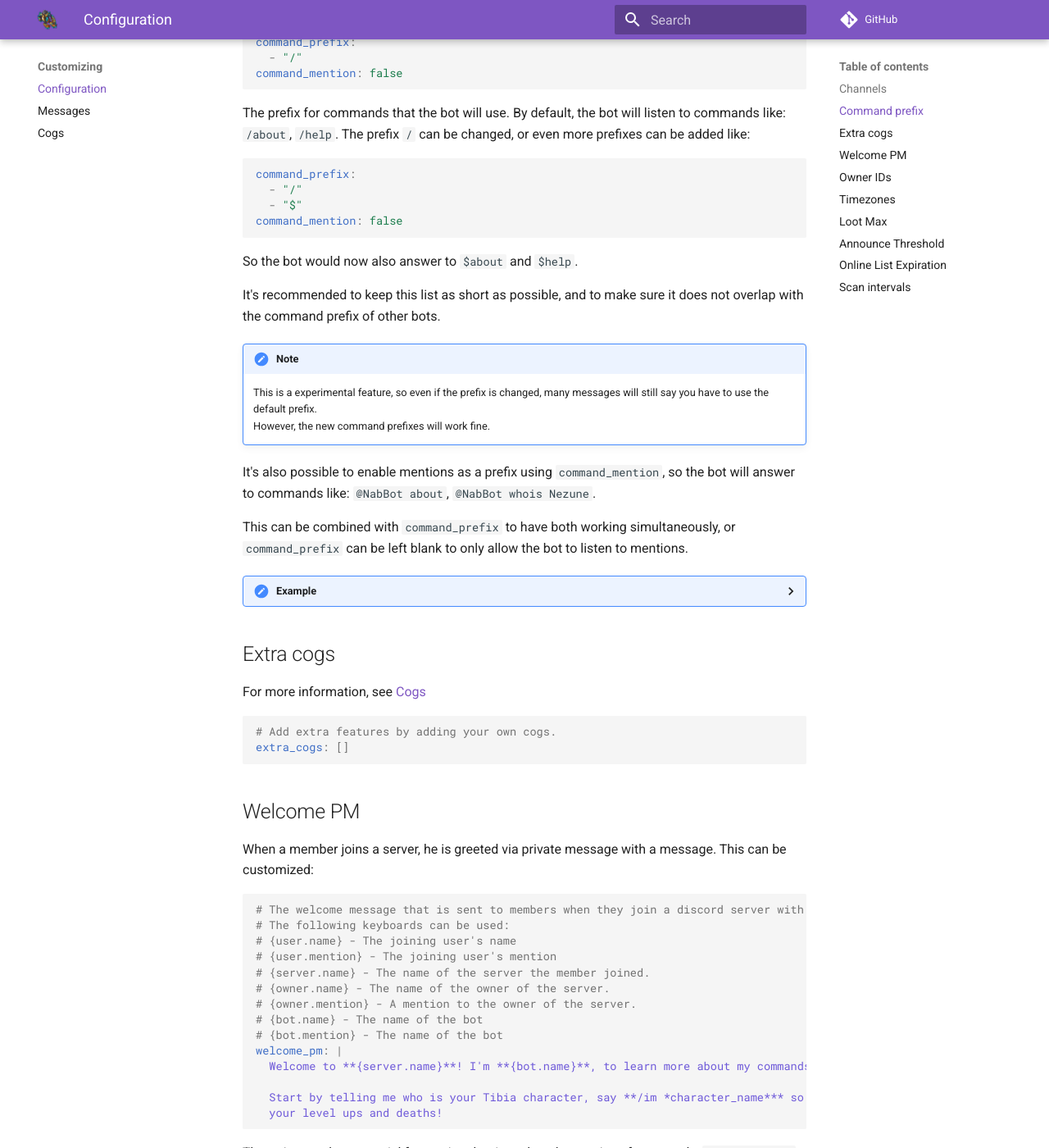
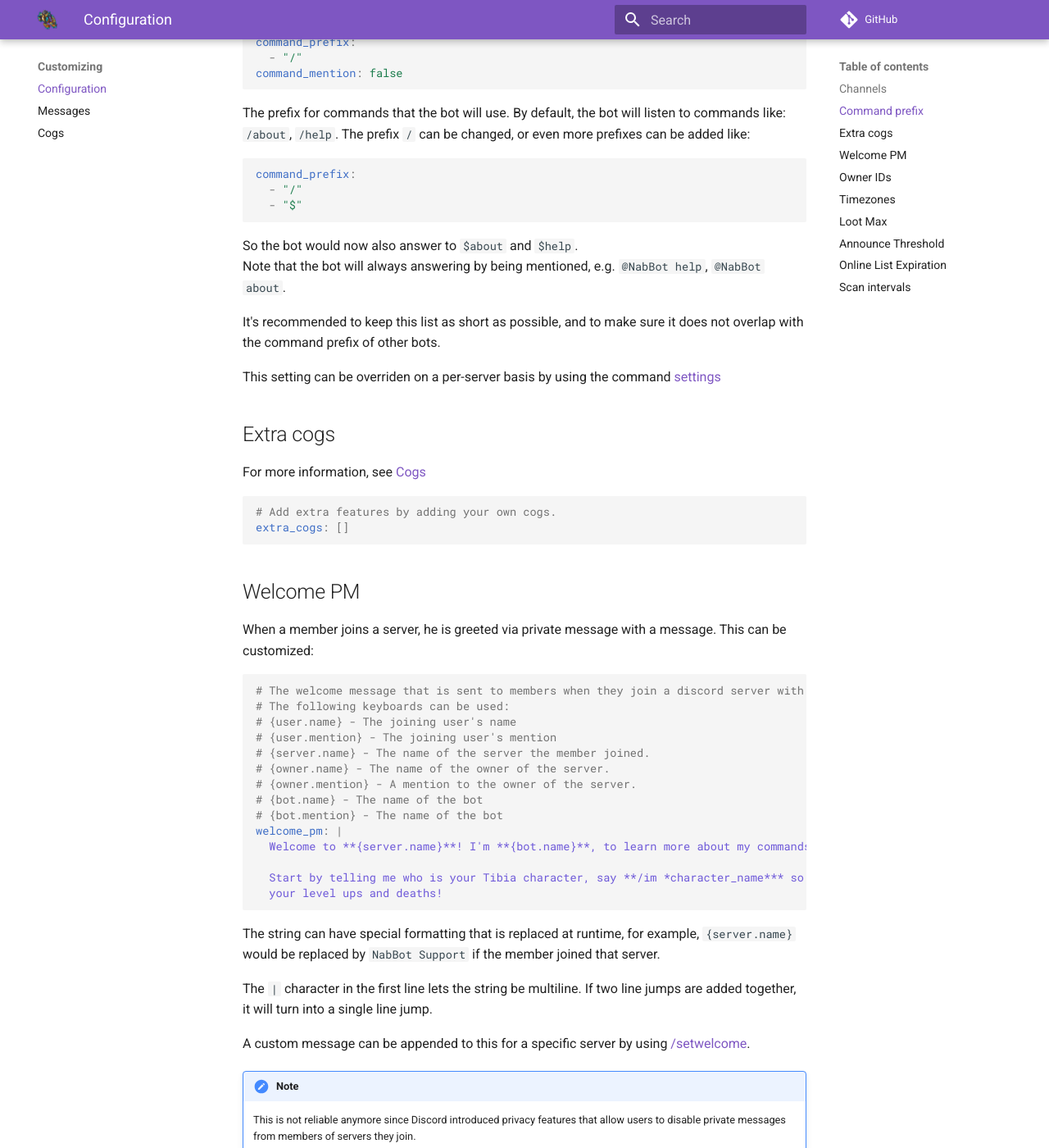
Before and after one commit to Galarzaa90/NabBot, an MkDocs documentation site: the page built from docs/customizing/config.md, in a window 1280 px wide and 1400 px high, scrolled down 1205 px. Shown: the whole window at 82% size. Built offline with MkDocs 1.6.1 and Material for MkDocs 9.7.7, drawn with Linux system fonts in a browser that asks for light colours; comment, search, counter and statistics services are not loaded; old or Windows-style settings are respelled for this version of MkDocs.

````diff
--- a/docs/customizing/config.md
+++ b/docs/customizing/config.md
@@ -50,29 +50,14 @@ The prefix `/` can be changed, or even more prefixes can be added like:
 command_prefix:
   - "/"
   - "$"
-command_mention: false
 ```
 
 So the bot would now also answer to `$about` and `$help`.
+Note that the bot will always answering by being mentioned, e.g. `@NabBot help`, `@NabBot about`.
 
 It's recommended to keep this list as short as possible, and to make sure it does not overlap with the command prefix of other bots.
 
-!!! note
-    This is a experimental feature, so even if the prefix is changed, many messages will still say you have to use the default prefix.
-    However, the new command prefixes will work fine.
-
-
-It's also possible to enable mentions as a prefix using `command_mention`, so the bot will answer to commands like: `@NabBot about`, `@NabBot whois Nezune`.
-
-This can be combined with `command_prefix` to have both working simultaneously, or `command_prefix` can be left blank to only allow the bot to listen to mentions.
-
-??? Summary "Example"
-
-    ```yaml
-    command_prefix: []
-    command_mention: true
-    ```
-    In this case, the bot will only answer when mentioned directly.
+This setting can be overriden on a per-server basis by using the command [settings](../commands/settings.md#settings-prefix)
 
 ## Extra cogs
 For more information, see [Cogs](cogs.md)
````
Also changed, not shown: README.md (+18 -47 lines), docs/commands/index.md (+4 -4 lines), docs/index.md (+19 -15 lines), 1 other file.
